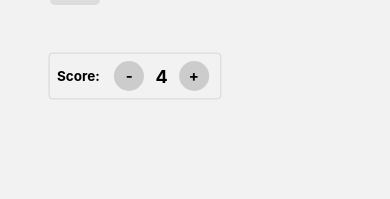
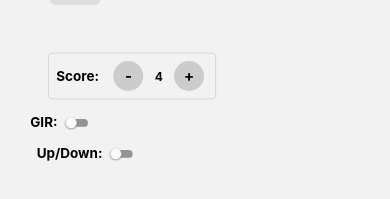
Before and after one commit to jbreeland/loginApp, a React Native app in the folder mobile/: screen /Design in a window 390 px wide. Shown: the part 189-388 px from the top of the page. Built offline with nearby package versions, Linux system fonts and the light colour scheme.

Commit message:
additional buttons on design

```diff
--- a/mobile/screens/DesignScreen.js
+++ b/mobile/screens/DesignScreen.js
@@ -1,5 +1,5 @@
 import React, { useState } from 'react';
-import { View, Text, TouchableOpacity, StyleSheet } from 'react-native';
+import { View, Text, TouchableOpacity, StyleSheet, Switch } from 'react-native';
 
 const holes = Array.from({ length: 18 }, (_, i) => i + 1);
 const parValues = [4, 4, 3, 4, 5, 3, 4, 5, 4, 4, 5, 3, 4, 4, 3, 5, 4, 4]; // Example par values, replace with actual values
@@ -8,6 +8,8 @@ const tempScores = [4, 5, 3, 4, 6, 3, 5, 5, 4, 4, 6, 3, 4, 5, 3, 6, 4, 5]; // Te
 const DesignScreen = () => {
     const [currentHole, setCurrentHole] = useState(1);
     const [score, setScore] = useState(parValues[0]);
+    const [gir, setGir] = useState(false);
+    const [upDown, setUpDown] = useState(false);
 
     const goToPreviousHole = () => {
         setCurrentHole(prev => {
@@ -83,6 +85,14 @@ const DesignScreen = () => {
                         <Text style={styles.buttonText}>+</Text>
                     </TouchableOpacity>
                 </View>
+                <View style={styles.switchContainer}>
+                    <Text style={styles.switchLabel}>GIR: </Text>
+                    <Switch style={styles.smallSwitch} value={gir} onValueChange={setGir} />
+                </View>
+                <View style={styles.switchContainer}>
+                    <Text style={styles.switchLabel}>Up/Down: </Text>
+                    <Switch style={styles.smallSwitch} value={upDown} onValueChange={setUpDown} />
+                </View>
             </View>
         </View>
     );
@@ -140,7 +150,7 @@ const styles = StyleSheet.create({
         fontSize: 14, // Font size for the score in the scorecard
     },
     scoreText: {
-        fontSize: 24, // Font size for the score in the score container
+        fontSize: 16, // Font size for the score in the score container
         fontWeight: 'bold',
         marginHorizontal: 10,
     },
@@ -185,6 +195,22 @@ const styles = StyleSheet.create({
         color: '#bbb',
         textAlign: 'center',
     },
+    switchContainer: {
+        flexDirection: 'row',
+        alignItems: 'center',
+        marginBottom: 5,
+        alignSelf: 'flex-start', // Aligns the switch containers to the left
+        marginTop: 5,
+        transform: [{ scale: 0.75 }],
+    },
+    switchLabel: {
+        fontSize: 18,
+        fontWeight: 'bold',
+        marginRight: 1,
+    },
+    smallSwitch: {
+        transform: [{ scaleX: 0.75 }, { scaleY: 0.75 }],
+    },
 });
 
 export default DesignScreen;
```
